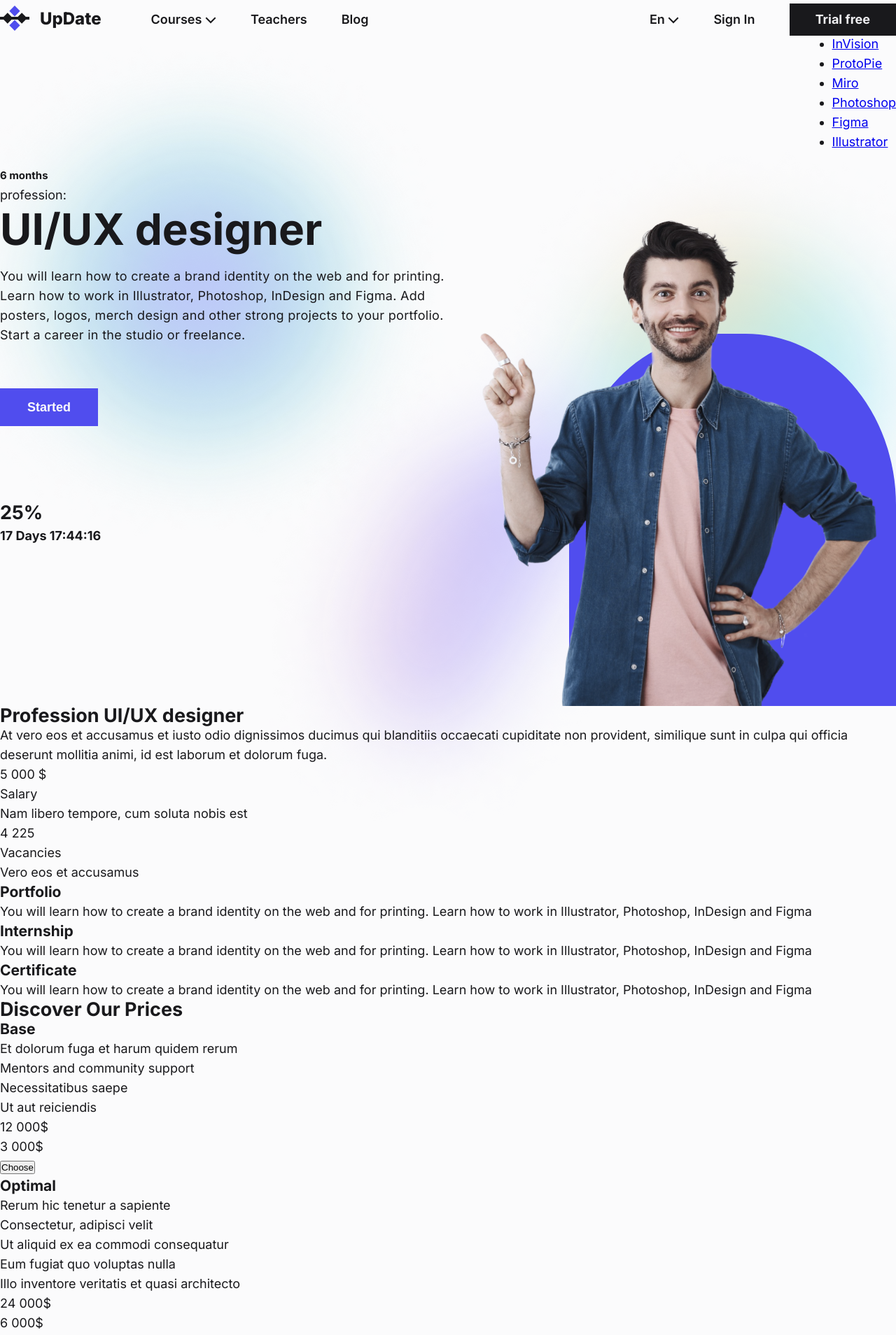
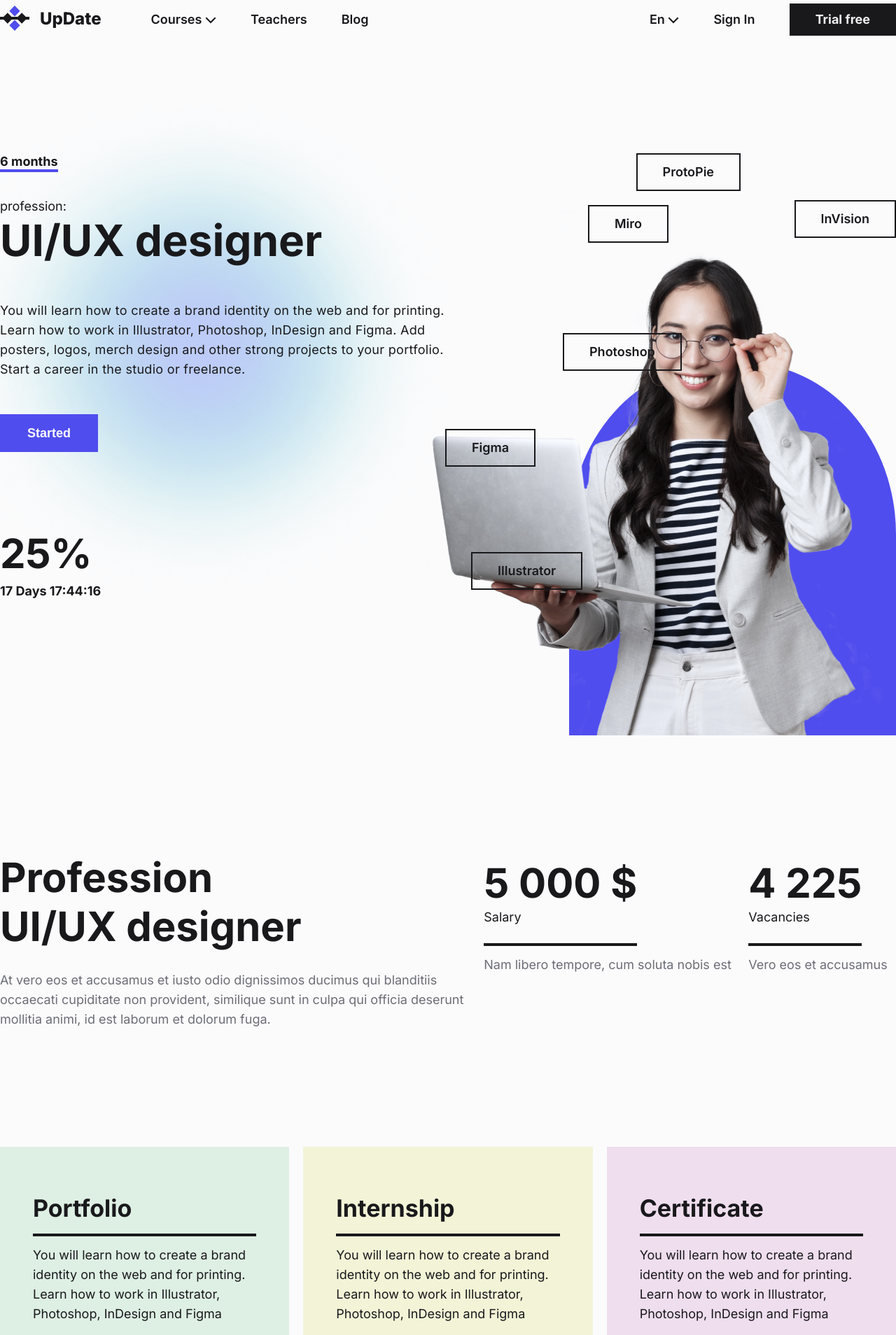
Before and after one commit to k3p0r/UpDate, a plain HTML site: page courses.html in a window 1280 px wide. Shown: the part 29-1937 px from the top of the page at 70% size. Drawn offline with Linux system fonts and the light colour scheme.

Commit message:
courses page

```diff
--- a/courses.html
+++ b/courses.html
@@ -8,6 +8,7 @@
 		<link href="https://fonts.googleapis.com/css2?family=Inter:ital,opsz,wght@0,14..32,100..900;1,14..32,100..900&display=swap" rel="stylesheet" />
 		<link rel="icon" href="./svg/logo.svg" type="image/svg+xml" />
 		<link rel="stylesheet" href="./css/all.css" />
+		<link rel="stylesheet" href="./css/courses.css" />
 		<title>Courses - UpDate</title>
 	</head>
 	<body>
@@ -44,58 +45,61 @@
 		<main>
 			<section class="container offer">
 				<div class="offer__holder">
-					<h5>6 months</h5>
-					<p>profession:</p>
+					<h5 class="offer-designer__term">6 months</h5>
+					<p class="offer-designer__profession">profession:</p>
 					<h1 class="offer__title">UI/UX designer</h1>
 					<p class="offer__description">
 						You will learn how to create a brand identity on the web and for printing. Learn how to work in Illustrator, Photoshop, InDesign and Figma. Add posters,
 						logos, merch design and other strong projects to your portfolio. Start a career in the studio or freelance.
 					</p>
 					<button class="offer__button">Started</button>
-					<h2 class="offer__sale">25%</h2>
+					<h2 class="section__title offer__sale">25%</h2>
 					<h3 class="offer__time">
 						<time datetime="P17DT17H44M16S">17 Days 17:44:16</time>
 					</h3>
 				</div>
-				<ul>
-					<li>
-						<a href="#">InVision</a>
+				<ul class="offer_list">
+					<li class="offer__item offer__invision">
+						<a href="#" class="offer__item-link">InVision</a>
 					</li>
-					<li>
-						<a href="#">ProtoPie</a>
+					<li class="offer__item offer__photopie">
+						<a href="#" class="offer__item-link">ProtoPie</a>
 					</li>
-					<li>
-						<a href="#">Miro</a>
+					<li class="offer__item offer__miro">
+						<a href="#" class="offer__item-link">Miro</a>
 					</li>
-					<li>
-						<a href="#">Photoshop</a>
+					<li class="offer__item offer__photoshop">
+						<a href="#" class="offer__item-link">Photoshop</a>
 					</li>
-					<li>
-						<a href="#">Figma</a>
+					<li class="offer__item offer__figma">
+						<a href="#" class="offer__item-link">Figma</a>
 					</li>
-					<li>
-						<a href="#">Illustrator</a>
+					<li class="offer__item offer__illustrator">
+						<a href="#" class="offer__item-link">Illustrator</a>
 					</li>
 				</ul>
 			</section>
 			<section class="profession">
-				<div>
-					<h2 class="profession__title">Profession UI/UX designer</h2>
+				<div class="container">
+					<div class="profession__holder">
+						<div class="profession__text">
+							<h2 class="section__title profession__title">Profession<br />UI/UX designer</h2>
 							<p class="profession__description">
-						At vero eos et accusamus et iusto odio dignissimos ducimus qui blanditiis occaecati cupiditate non provident, similique sunt in culpa qui officia deserunt
-						mollitia animi, id est laborum et dolorum fuga.
+								At vero eos et accusamus et iusto odio dignissimos ducimus qui blanditiis occaecati cupiditate non provident, similique sunt in culpa qui officia
+								deserunt mollitia animi, id est laborum et dolorum fuga.
 							</p>
 						</div>
 						<div class="profession__counters">
 							<div class="professionCounter">
-						<p class="professionCounter__title">5 000 $</p>
+								<h3 class="section__title professionCounter__title">5 000 $</h3>
 								<p class="professionCounter__subtitle">Salary</p>
 								<p class="professionCounter__description">Nam libero tempore, cum soluta nobis est</p>
 							</div>
 							<div class="professionCounter">
-						<p class="professionCounter__title">4 225</p>
+								<p class="section__title professionCounter__title">4 225</p>
 								<p class="professionCounter__subtitle">Vacancies</p>
 								<p class="professionCounter__description">Vero eos et accusamus</p>
+							</div>
 						</div>
 					</div>
 					<div class="profession__cards">
@@ -118,48 +122,67 @@
 							</p>
 						</article>
 					</div>
+				</div>
 			</section>
 			<section class="prices">
-				<h2 class="prices__title">Discover Our Prices</h2>
+				<div class="container">
+					<h2 class="section__title prices__title">
+						Discover Our
+						<br />
+						Prices
+					</h2>
 					<div class="prices__cards">
 						<article class="pricesCard">
+							<div class="pricesCard__body">
 								<h3 class="pricesCard__title">Base</h3>
 								<ul class="pricesCard__list">
-							<li>Et dolorum fuga et harum quidem rerum</li>
-							<li>Mentors and community support</li>
-							<li>Necessitatibus saepe</li>
-							<li>Ut aut reiciendis</li>
+									<li class="pricesCard__listItem">Et dolorum fuga et harum quidem rerum</li>
+									<li class="pricesCard__listItem">Mentors and community support</li>
+									<li class="pricesCard__listItem">Necessitatibus saepe</li>
+									<li class="pricesCard__listItem">Ut aut reiciendis</li>
 								</ul>
+							</div>
+							<div class="pricesCard__footer">
 								<p class="pricesCard__price">12 000$</p>
-						<p class="pricesCard__discount">3 000$</p>
+								<p class="section__title pricesCard__discount">3 000$</p>
 								<button class="pricesCard__button">Choose</button>
+							</div>
+						</article>
+						<article class="pricesCard pricesCard--accent">
+							<div class="pricesCard__body">
+								<h3 class="pricesCard__title">Optimal</h3>
+								<ul class="pricesCard__list">
+									<li class="pricesCard__listItem">Rerum hic tenetur a sapiente</li>
+									<li class="pricesCard__listItem">Consectetur, adipisci velit</li>
+									<li class="pricesCard__listItem">Ut aliquid ex ea commodi consequatur</li>
+									<li class="pricesCard__listItem">Eum fugiat quo voluptas nulla</li>
+									<li class="pricesCard__listItem">Illo inventore veritatis et quasi architecto</li>
+								</ul>
+							</div>
+							<div class="pricesCard__footer">
+								<p class="pricesCard__price">24 000$</p>
+								<p class="section__title pricesCard__discount">6 000$</p>
+								<button class="pricesCard__button">Choose</button>
+							</div>
 						</article>
 						<article class="pricesCard">
-						<h3 class="pricesCard__title">Optimal</h3>
-						<ul class="pricesCard__list">
-							<li>Rerum hic tenetur a sapiente</li>
-							<li>Consectetur, adipisci velit</li>
-							<li>Ut aliquid ex ea commodi consequatur</li>
-							<li>Eum fugiat quo voluptas nulla</li>
-							<li>Illo inventore veritatis et quasi architecto</li>
-						</ul>
-						<p class="pricesCard__price">24 000$</p>
-						<p class="pricesCard__discount">6 000$</p>
-						<button class="pricesCard__button">Choose</button>
-					</article>
-					<article class="pricesCard">
+							<div class="pricesCard__body">
 								<h3 class="pricesCard__title">Premium</h3>
 								<ul class="pricesCard__list">
-							<li>Ullamco laboris nisi ut</li>
-							<li>Voluptate velit esse cillum</li>
-							<li>Qui in ea voluptate velit esse quam nihil molestiae</li>
-							<li>Necessitatibus saepe eveniet</li>
-							<li>Sunt in culpa qui officia</li>
+									<li class="pricesCard__listItem">Ullamco laboris nisi ut</li>
+									<li class="pricesCard__listItem">Voluptate velit esse cillum</li>
+									<li class="pricesCard__listItem">Qui in ea voluptate velit esse quam nihil molestiae</li>
+									<li class="pricesCard__listItem">Necessitatibus saepe eveniet</li>
+									<li class="pricesCard__listItem">Sunt in culpa qui officia</li>
 								</ul>
+							</div>
+							<div class="pricesCard__footer">
 								<p class="pricesCard__price">64 000$</p>
-						<p class="pricesCard__discount">18 000$</p>
+								<p class="section__title pricesCard__discount">18 000$</p>
 								<button class="pricesCard__button">Choose</button>
+							</div>
 						</article>
+					</div>
 				</div>
 			</section>
 		</main>
--- /dev/null
+++ b/css/courses.css
@@ -0,0 +1,257 @@
+.offer {
+	background-image: url("../img/designer.png");
+	background-position: 133% 100%;
+	padding-bottom: 195px;
+}
+
+.offer__holder {
+	padding-top: 168px;
+}
+
+.offer__title {
+	margin-bottom: 51px;
+}
+
+.offer__description {
+	margin-bottom: 50px;
+}
+
+.offer__invision {
+	right: 0px;
+	top: 237px;
+}
+
+.offer__photopie {
+	right: 222px;
+	top: 170px;
+}
+
+.offer__miro {
+	left: 192px;
+	top: 244px;
+}
+
+.offer__photoshop {
+	left: 156px;
+	top: 427px;
+}
+
+.offer__figma {
+	left: -12px;
+	top: 564px;
+}
+
+.offer__illustrator {
+	top: 740px;
+	left: 25px;
+}
+
+.offer-designer__term {
+	font-size: 18px;
+	font-weight: 700;
+	line-height: 22px;
+	position: relative;
+	border-bottom: 4px solid #504dee;
+	display: inline-block;
+}
+
+.offer-designer__profession {
+	font-size: 18px;
+	font-weight: 400;
+	line-height: 28px;
+	margin: 35px 0 0;
+}
+
+.prices,
+.profession {
+	margin-top: 168px;
+	margin-bottom: 168px;
+}
+
+.profession__holder {
+	width: 100%;
+	display: flex;
+	justify-content: space-between;
+}
+
+.profession__text {
+	display: flex;
+	flex-direction: column;
+	text-align: left;
+	max-width: 679px;
+	gap: 28px;
+}
+
+.profession__description {
+	color: #6d6d77;
+	font-weight: 400;
+	font-size: 18px;
+	line-height: 28px;
+}
+
+.professionCounter__title {
+	position: relative;
+	display: inline-block;
+}
+
+.professionCounter__title::after {
+	position: absolute;
+	content: "";
+	width: 100%;
+	height: 4px;
+	background-color: #19191c;
+	bottom: -55px;
+	left: 0;
+}
+
+.professionCounter__subtitle {
+	font-size: 18px;
+	font-weight: 400;
+	line-height: 28px;
+	color: #19191c;
+	margin-bottom: 40px;
+}
+
+.profession__counters {
+	display: flex;
+	width: 100%;
+	flex-direction: row;
+	justify-content: space-around;
+	margin-top: 8px;
+}
+
+.professionCounter__description {
+	color: #6d6d77;
+	font-weight: 400;
+	font-size: 18px;
+	line-height: 28px;
+}
+
+.profession__cards {
+	margin-top: 168px;
+	display: flex;
+	justify-content: space-between;
+	color: #19191c;
+	gap: 20px;
+}
+
+.professionCard {
+	display: flex;
+	flex-direction: column;
+	padding: 74px 47px;
+}
+
+.professionCard:nth-child(1) {
+	background-color: #deefe4;
+}
+
+.professionCard:nth-child(2) {
+	background-color: #f3f3d7;
+}
+
+.professionCard:nth-child(3) {
+	background-color: #efdeee;
+}
+
+.professionCard__title {
+	font-weight: 700;
+	font-size: 34px;
+	position: relative;
+}
+
+.professionCard__title::after {
+	content: "";
+	width: 100%;
+	height: 4px;
+	display: inline-block;
+	background: #19191c;
+}
+
+.professionCard__description {
+	font-weight: 400;
+	font-size: 18px;
+	line-height: 28px;
+	margin-top: 11px;
+}
+
+.prices__cards {
+	display: flex;
+	justify-content: space-between;
+	flex-wrap: nowrap;
+	gap: 20px;
+	margin-top: 105px;
+}
+
+.pricesCard {
+	display: flex;
+	flex-direction: column;
+	align-items: flex-start;
+	padding: 54px 50px 54px 69px;
+	max-width: 467px;
+	width: 100%;
+	min-height: 732px;
+	background-color: #deefe4;
+}
+
+.pricesCard--accent {
+	background-color: #504dee;
+	color: #fbfbfc;
+}
+
+.pricesCard--accent .pricesCard__price {
+	color: #efeff2;
+}
+
+.pricesCard--accent .pricesCard__button {
+	background: #fbfbfc;
+	color: #504dee;
+}
+
+.pricesCard__title {
+	font-weight: 700;
+	font-size: 34px;
+}
+
+.pricesCard__list {
+	list-style: square;
+	margin-block-start: 54px;
+	padding-inline-start: 19px;
+}
+
+.pricesCard__listItem {
+	font-weight: 400;
+	font-size: 18px;
+	line-height: 28px;
+}
+
+.pricesCard__listItem + .pricesCard__listItem {
+	margin-top: 22px;
+}
+
+.pricesCard__price {
+	font-weight: 700;
+	font-size: 24px;
+	line-height: 26px;
+	color: #6d6d77;
+	margin-bottom: 8px;
+}
+
+.pricesCard__discount {
+	line-height: 100%;
+	margin-bottom: 22px;
+}
+
+.pricesCard__body {
+	flex: 1;
+}
+
+.pricesCard__button {
+	background: #19191c;
+	color: #fbfbfc;
+	padding: 16px 36px;
+	cursor: pointer;
+	border: none;
+	font-weight: 700;
+	font-size: 24px;
+	line-height: 26px;
+}
--- a/css/index.css
+++ b/css/index.css
@@ -1,3 +1,15 @@
+.offer__holder {
+	padding-top: 188px;
+}
+
+.offer:before {
+	content: url("../img/background_gradient.png");
+	position: absolute;
+	right: 0px;
+	z-index: -1;
+	top: 155px;
+}
+
 .offer__marketer {
 	right: 0px;
 	top: 237px;
```
Also changed, not shown: css/all.css. Lines whose indentation alone changed are shown as unchanged.
